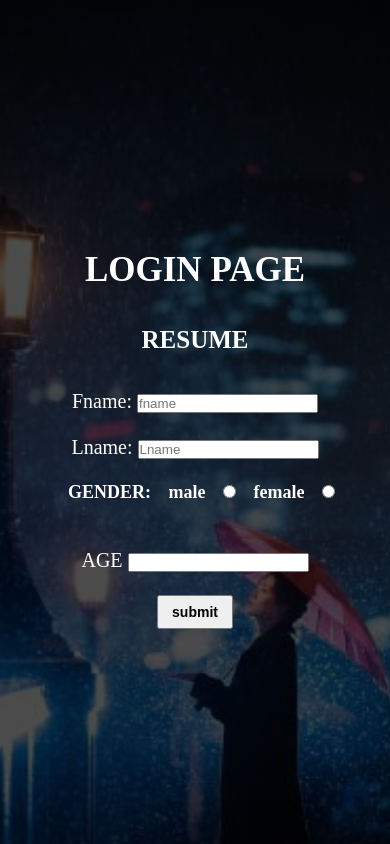
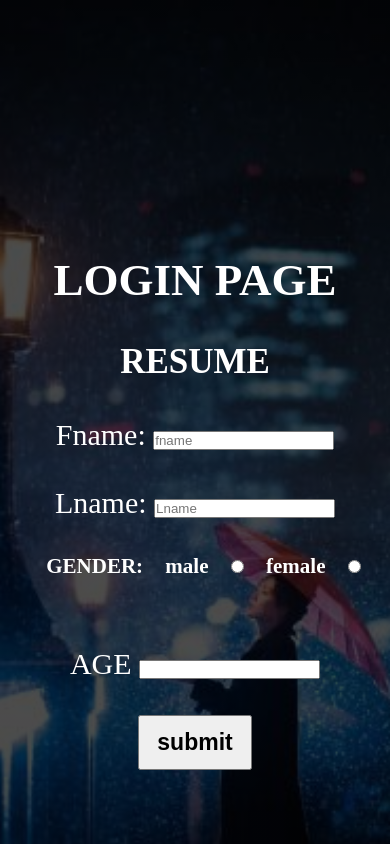
Before and after one commit to gokulcreativity/try, a plain HTML site: page mains.html in a window 390 px wide. Shown: the top 844 px of the page. Drawn offline with Linux system fonts and the light colour scheme.

Commit message:
Update btn.css

```diff
--- a/btn.css
+++ b/btn.css
@@ -45,33 +45,33 @@ h2{
         background-image:linear-gradient(rgba(0,0,0,0.70),rgba(0,0,0,0.70)),url(image/menu.jpg);
         background-position: center;
         background-size: cover;
-        margin-top: 250px;
+        margin-top: 65%;
         height: 100vh;
         width: 100%;
         background-repeat: no-repeat;
     }
     .login{
         color: #fff;
-        font-size: 20px;
+        font-size: 30px;
     }
     h1{
         color: #fff;
-        font-size: 35px;
+        font-size: 45px;
     }
     h2{
         color:#fff;
-        font-size: 25px;
+        font-size: 35px;
     }
     .page{
-        font-size: 18px;
+        font-size: 21px;
         font-weight: bold;
     }
     .space{
-        margin-left: 13px;
+        margin-left: 17px;
     }
     .pad{
-        padding: 7px 13px;
-        font-size: 14px;
+        padding: 12px 17px;
+        font-size: 23px;
         font-weight: bold;
     }
     .pad:hover{
```
